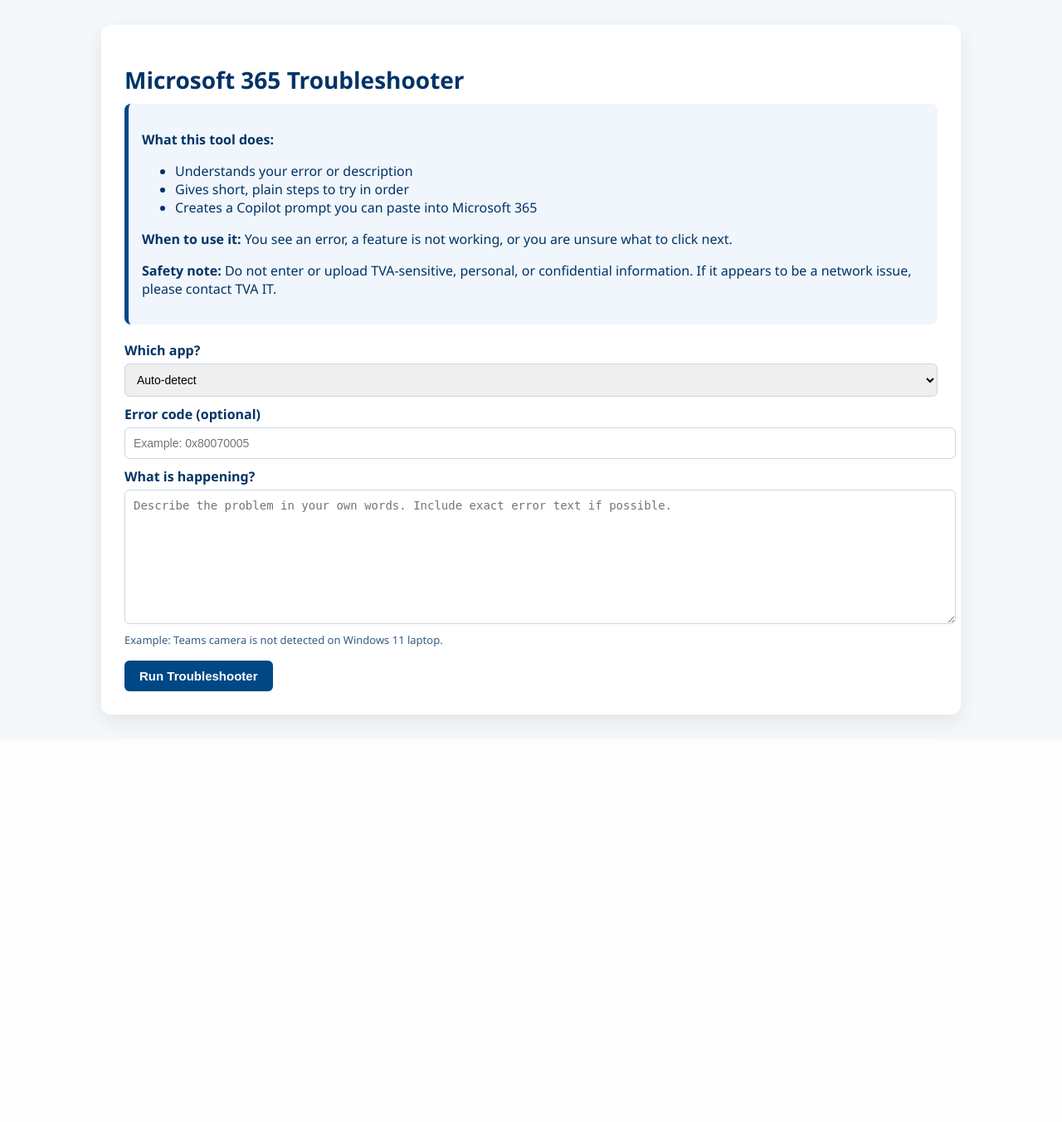
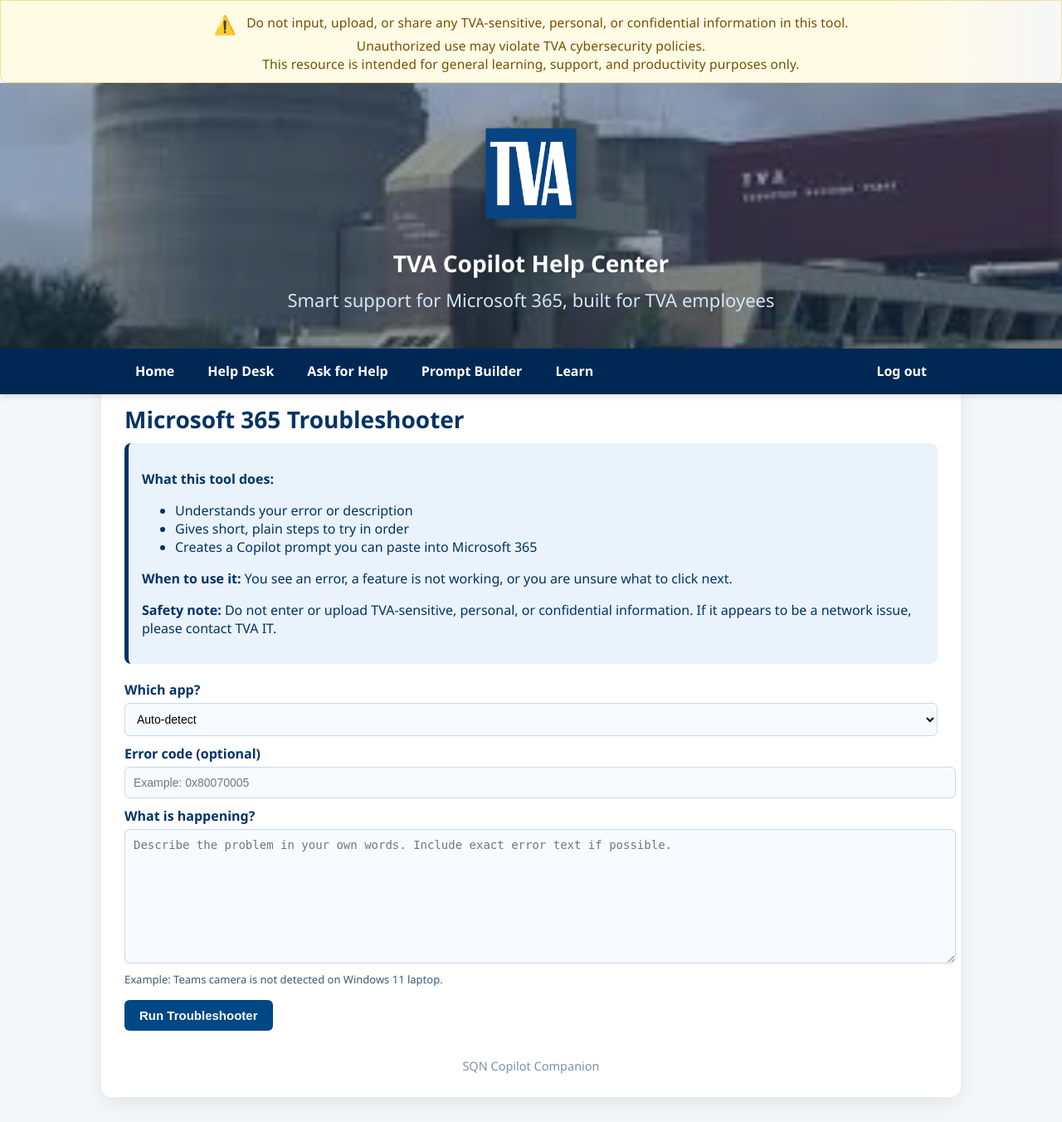
Before and after one commit to boombee101/copilot_app, a Flask app: page /troubleshooter in a window 1280 px wide. Shown: the whole page at 83% size. Before the commit the page ends 879 px from the top, so only its background shows below. Run offline with Flask 3, Linux system fonts and the light colour scheme; the visitor is signed in with stand-in values (Sample User, id 1).

Commit message:
Troubleshooter: add shared header and {_nav.html} include

```diff
--- a/templates/troubleshooter.html
+++ b/templates/troubleshooter.html
@@ -5,92 +5,91 @@
   <title>Microsoft 365 Troubleshooter</title>
   <meta name="viewport" content="width=device-width, initial-scale=1.0">
   <style>
-    body {
-      font-family: "Segoe UI", Tahoma, Arial, sans-serif;
-      background: #f4f8fb;
-      color: #003366;
-      margin: 0;
-      padding: 0;
+    /* Shared look & feel (copied from home.html) */
+    body { font-family: "Segoe UI", Tahoma, Arial, sans-serif; background: #f4f8fb; color: #003366; margin: 0; padding: 0; }
+
+    .disclaimer {
+      background: linear-gradient(90deg, #fffbe5 85%, #f6f7f8 100%);
+      color: #755000;
+      border: 1.5px solid #f5df95;
+      font-weight: 500;
+      text-align: center;
+      padding: 13px 10px 11px 10px;
+      font-size: 15.5px;
+      letter-spacing: 0.01em;
+      margin-bottom: 0;
+      border-radius: 0 0 10px 10px;
+      box-shadow: 0 2px 8px rgba(227, 193, 72, 0.05);
+      position: relative;
+      z-index: 10;
     }
+    .disclaimer .icon { font-size: 22px; vertical-align: middle; margin-right: 8px; display: inline-block; }
+
+    .header {
+      background: url('/static/images/sqn2.jpg') center center/cover no-repeat, linear-gradient(90deg, #003366 65%, #426da9 100%);
+      color: #fff;
+      padding: 54px 20px 34px 20px;
+      text-align: center;
+      position: relative;
+      box-shadow: 0 5px 18px rgba(0,34,85,0.10);
+    }
+    .header::after { content: ""; position: absolute; left: 0; top: 0; width: 100%; height: 100%; background: rgba(0, 40, 85, 0.40); pointer-events: none; z-index: 1; }
+    .header-content { position: relative; z-index: 2; }
+    .header img { max-width: 110px; margin-bottom: 10px; filter: drop-shadow(0 3px 9px rgba(0,0,0,0.22)); }
+    .header .subtitle { font-size: 22px; color: #d2e6f7; margin-top: 7px; margin-bottom: 10px; }
+
     .container {
       max-width: 980px;
-      margin: 30px auto;
+      margin: -36px auto 30px auto;
       background: white;
       padding: 28px;
       border-radius: 12px;
       box-shadow: 0 8px 24px rgba(0,0,0,0.08);
     }
-    h1 {
-      font-size: 28px;
-      margin-bottom: 10px;
-      font-weight: 700;
-    }
-    .intro {
-      background: #f0f6fc;
-      border-left: 5px solid #004785;
-      padding: 16px;
-      border-radius: 8px;
-      margin-bottom: 20px;
-    }
-    .panel {
-      background: #f8fafc;
-      border: 1px solid #dce6f5;
-      border-radius: 8px;
-      padding: 16px;
-      margin-top: 16px;
-    }
-    label {
-      font-weight: 600;
-      margin-top: 10px;
-      display: block;
-    }
-    select, input[type="text"], textarea {
-      width: 100%;
-      padding: 10px;
-      border: 1px solid #c9d8ea;
-      border-radius: 6px;
-      font-size: 14px;
-      margin-top: 5px;
-    }
+
+    /* Troubleshooter-specific */
+    h1 { font-size: 28px; margin-bottom: 10px; font-weight: 700; }
+    .intro { background: #eaf3fb; border-left: 5px solid #003366; padding: 16px; border-radius: 8px; margin-bottom: 20px; }
+    .panel { background: #f8fafc; border: 1px solid #dce6f5; border-radius: 8px; padding: 16px; margin-top: 16px; }
+    label { font-weight: 600; margin-top: 10px; display: block; }
+    select, input[type="text"], textarea { width: 100%; padding: 10px; border: 1px solid #c9d8ea; border-radius: 6px; font-size: 14px; margin-top: 5px; background: #f7fbff; }
     textarea { min-height: 140px; resize: vertical; }
-    .button {
-      background: #004785;
-      color: white;
-      border: none;
-      padding: 10px 18px;
-      font-size: 15px;
-      border-radius: 6px;
-      cursor: pointer;
-      font-weight: 600;
-      margin-top: 16px;
-    }
-    .button:hover {
-      background: #002d5d;
-    }
-    .note {
-      font-size: 13px;
-      color: #375a7f;
-      margin-top: 5px;
-    }
-    .result {
-      margin-top: 24px;
-      display: grid;
-      gap: 16px;
-    }
-    .result-panel {
-      background: #f7fbff;
-      border: 1px solid #c9d8ea;
-      border-radius: 8px;
-      padding: 14px;
-    }
-    .result-panel h3 {
-      margin-top: 0;
-    }
+    .button { background: #004785; color: white; border: none; padding: 10px 18px; font-size: 15px; border-radius: 6px; cursor: pointer; font-weight: 600; margin-top: 16px; }
+    .button:hover { background: #002d5d; }
+    .note { font-size: 13px; color: #375a7f; margin-top: 5px; }
+    .result { margin-top: 24px; display: grid; gap: 16px; }
+    .result-panel { background: #f7fbff; border: 1px solid #c9d8ea; border-radius: 8px; padding: 14px; }
+    .result-panel h3 { margin-top: 0; }
+
+    .footer { text-align: center; font-size: 14.5px; color: #7d91ab; margin-top: 32px; }
   </style>
 </head>
 <body>
+  <!-- Disclaimer (same as home) -->
+  <div class="disclaimer" title="TVA Policy">
+    <span class="icon">⚠️</span>
+    <span>
+      Do not input, upload, or share any TVA-sensitive, personal, or confidential information in this tool.<br>
+      Unauthorized use may violate TVA cybersecurity policies.<br>
+      This resource is intended for general learning, support, and productivity purposes only.
+    </span>
+  </div>
+
+  <!-- TVA header (same as home) -->
+  <div class="header">
+    <div class="header-content">
+      <img src="/static/images/tva_logo.png" alt="TVA Logo" />
+      <h1>TVA Copilot Help Center</h1>
+      <div class="subtitle">Smart support for Microsoft 365, built for TVA employees</div>
+    </div>
+  </div>
+
+  <!-- Shared nav -->
+  {% include '_nav.html' %}
+
   <div class="container">
     <h1>Microsoft 365 Troubleshooter</h1>
+
     <div class="intro">
       <p><strong>What this tool does:</strong></p>
       <ul>
@@ -150,6 +149,8 @@
       </div>
     </div>
     {% endif %}
+
+    <div class="footer">SQN Copilot Companion</div>
   </div>
 </body>
 </html>
```
